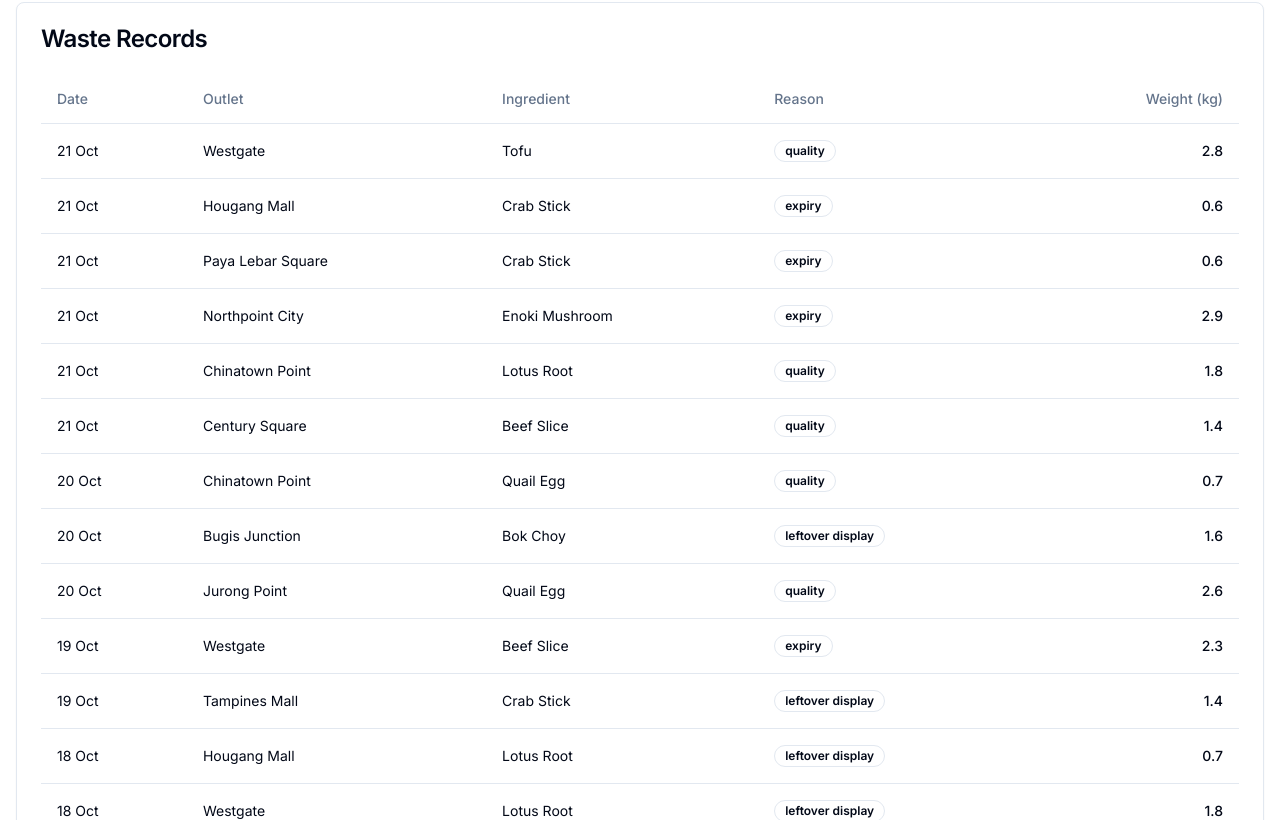
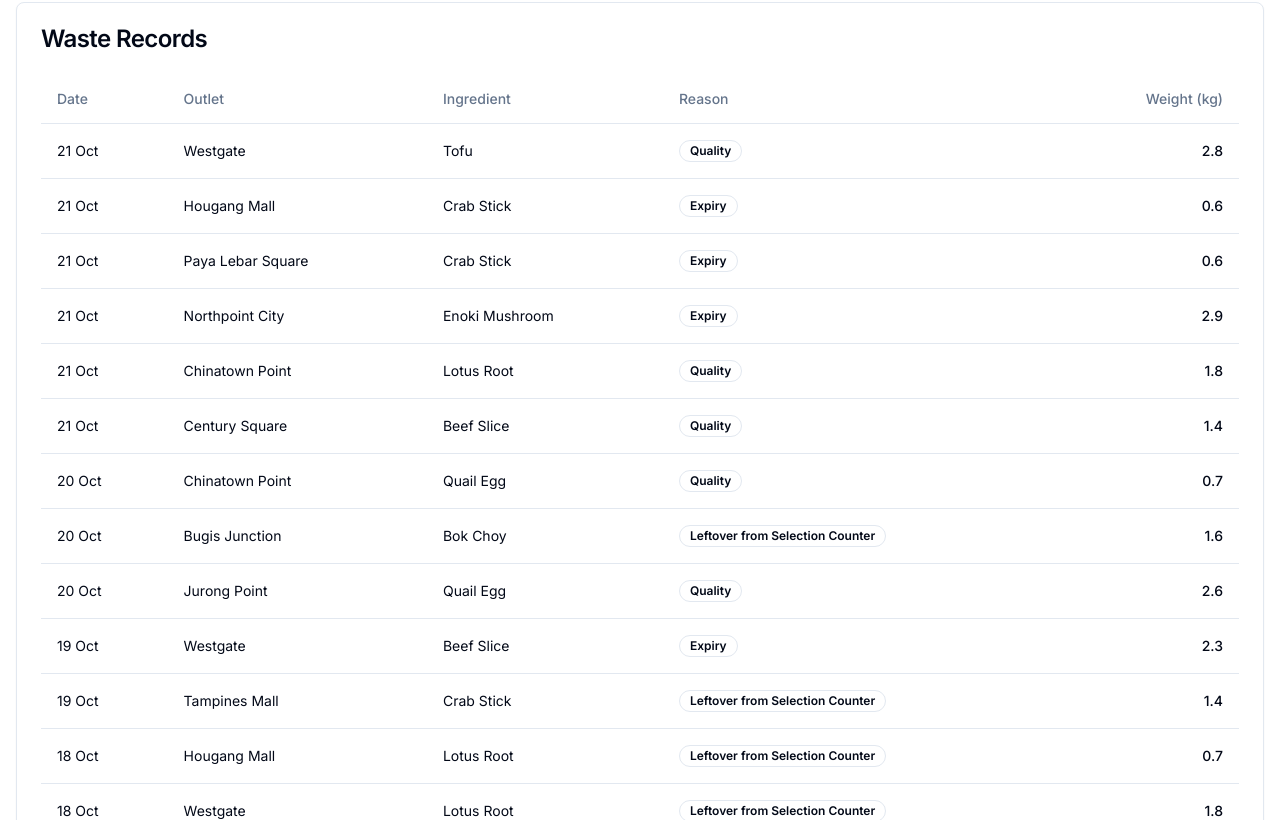
Before and after one commit to Path-yang/IS3103-dashboards, a Next.js app: page /dashboards/food-waste in a window 1280 px wide. Shown: the part 960-1780 px from the top of the page. Built offline with nearby package versions, Linux system fonts and the light colour scheme.

Commit message:
fix: rename leftover disposal label

```diff
--- a/app/dashboards/food-waste/page.tsx
+++ b/app/dashboards/food-waste/page.tsx
@@ -31,15 +31,21 @@ import {
   Legend,
   ResponsiveContainer,
 } from "recharts";
-import type { WasteResponse } from "@/lib/types";
+import type { WasteResponse, WasteRecord } from "@/lib/types";
 import { INGREDIENTS } from "@/data/ingredients";
 import { formatShortDate } from "@/lib/utils";
 
+const DISPOSAL_REASON_LABELS: Record<WasteRecord["disposalReason"], string> = {
+  expiry: "Expiry",
+  leftover_display: "Leftover from Selection Counter",
+  quality: "Quality",
+};
+
 const DISPOSAL_REASONS = [
   { id: "all", name: "All Reasons" },
-  { id: "expiry", name: "Expiry" },
-  { id: "leftover_display", name: "Leftover from Display" },
-  { id: "quality", name: "Quality Issues" },
+  { id: "expiry", name: DISPOSAL_REASON_LABELS.expiry },
+  { id: "leftover_display", name: DISPOSAL_REASON_LABELS.leftover_display },
+  { id: "quality", name: DISPOSAL_REASON_LABELS.quality },
 ];
 
 export default function FoodWastePage() {
@@ -180,7 +186,7 @@ export default function FoodWastePage() {
                   <TableCell>{record.ingredientName}</TableCell>
                   <TableCell>
                     <Badge variant="outline">
-                      {record.disposalReason.replace("_", " ")}
+                      {DISPOSAL_REASON_LABELS[record.disposalReason]}
                     </Badge>
                   </TableCell>
                   <TableCell className="text-right font-medium">
```
